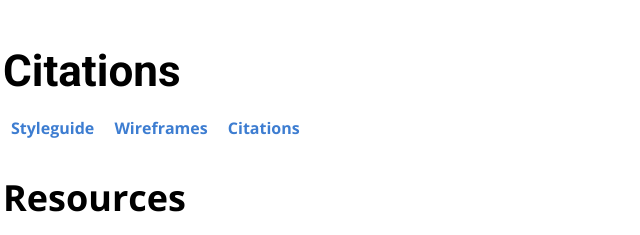
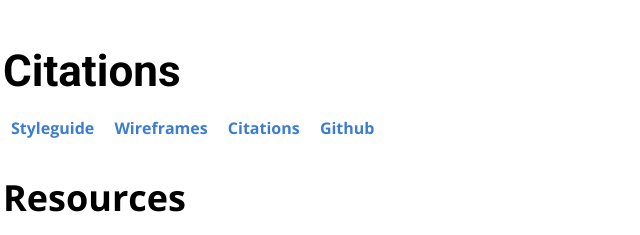
Before and after one commit to AlexanderLockhart/IAT339_Project2, a plain HTML site: page citations.html in a window 1280 px wide. Shown: the top 235 px of the page, 45-685 px from the left. Drawn offline with nearby package versions, Linux system fonts and the light colour scheme.

Commit message:
Added GitHub Link to pages

```diff
--- a/citations.html
+++ b/citations.html
@@ -24,6 +24,7 @@
     <a href="index.html" class="nav-main-item">Styleguide</a>
     <a href="wireframes.html"class="nav-main-item">Wireframes</a>
     <a href="citations.html"class="nav-main-item">Citations</a>
+	<a href="https://github.com/AlexanderLockhart/IAT339_Project2" class="nav-main-item">Github</a>
   </nav>
 
   <section id="citations">
```
Also changed, not shown: wireframes.html (+1 -0 lines).
